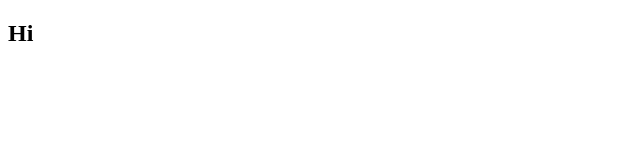
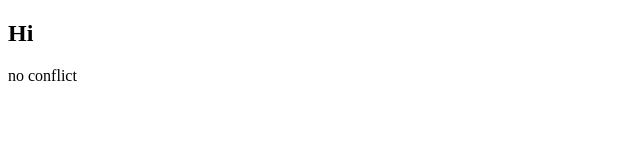
Before and after one commit to MiyernikChani/git-project, a plain HTML site: page index.html in a window 1280 px wide. Shown: the full height of the page, 0-640 px from the left. Drawn offline with Linux system fonts and the light colour scheme.

Commit message:
no conflict from chani

```diff
--- a/index.html
+++ b/index.html
@@ -8,5 +8,6 @@
 </head>
 <body>
     <h2>Hi</h2>
+    <p>no conflict</p>
 </body>
 </html>
```
